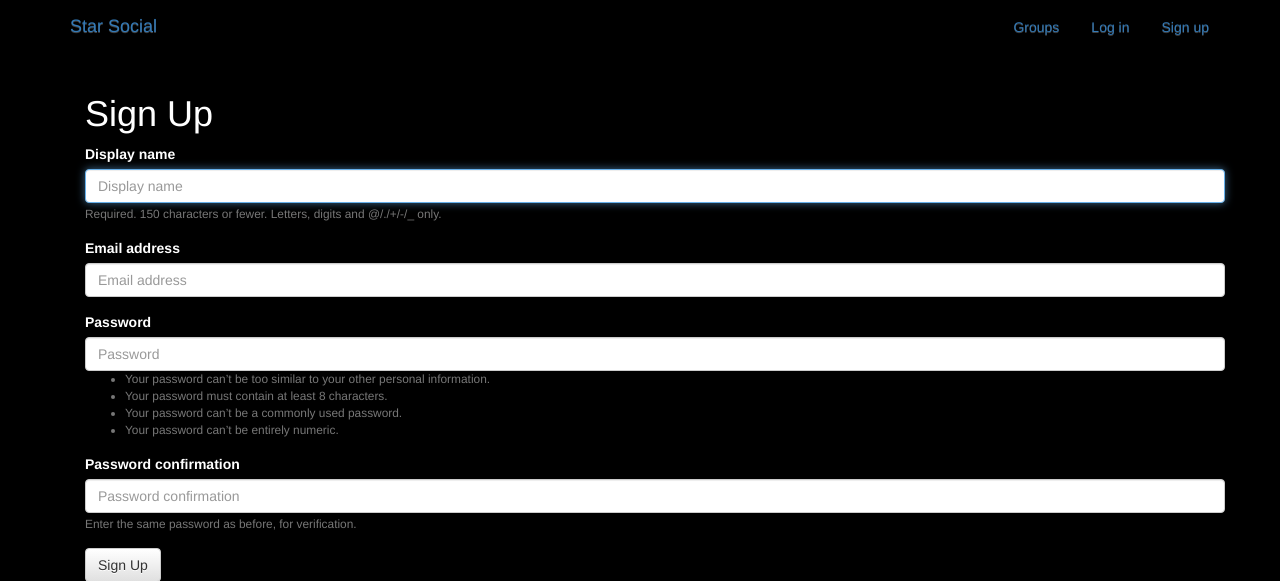
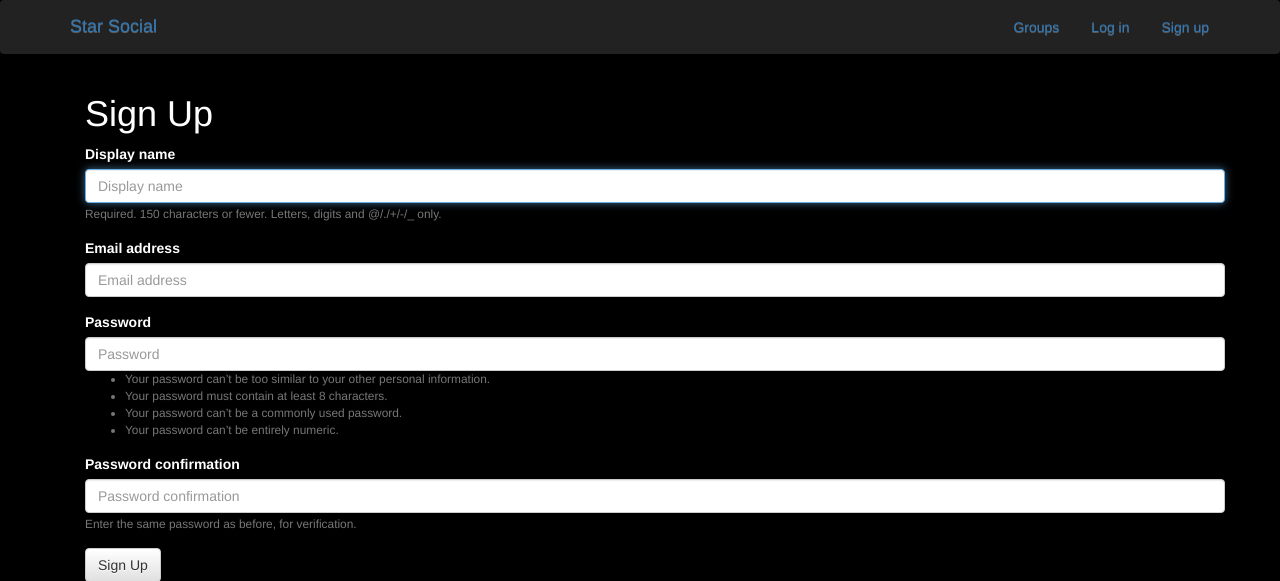
Before and after one commit to MuhammedSabry/Social-Media, a Django app: page /accounts/signup/ in a window 1280 px wide. Shown: the top 581 px of the page. Run offline with Django 3.2, Linux system fonts and the light colour scheme; some libraries are stand-ins or nearby versions.

Commit message:
Add files via upload

```diff
--- a/templates/base.html
+++ b/templates/base.html
@@ -15,7 +15,7 @@
     <script src="https://maxcdn.bootstrapcdn.com/bootstrap/3.3.7/js/bootstrap.min.js" integrity="sha384-Tc5IQib027qvyjSMfHjOMaLkfuWVxZxUPnCJA7l2mCWNIpG9mGCD8wGNIcPD7Txa" crossorigin="anonymous"></script>
 
 
-    <link href="https://fonts.googleapis.com/css?family=Montserrat" rel="stylesheet">
+    <link href="https://fonts.googleapis.com/css?family=Courgette" rel="stylesheet">
 
     <link rel="stylesheet" href="{% static 'simplesocial/css/master.css'%}">
 
@@ -25,7 +25,7 @@
 
   <body>
 
-    <nav class="navbar  mynav" role="navigation" id="navbar">
+    <nav class="navbar  mynav" role="navigation" style="background-color: #222222;" id="navbar">
     			<div class="container">
 
             <a class="navbar-brand mynav" href="{% url 'home' %}">Star Social</a>
```
